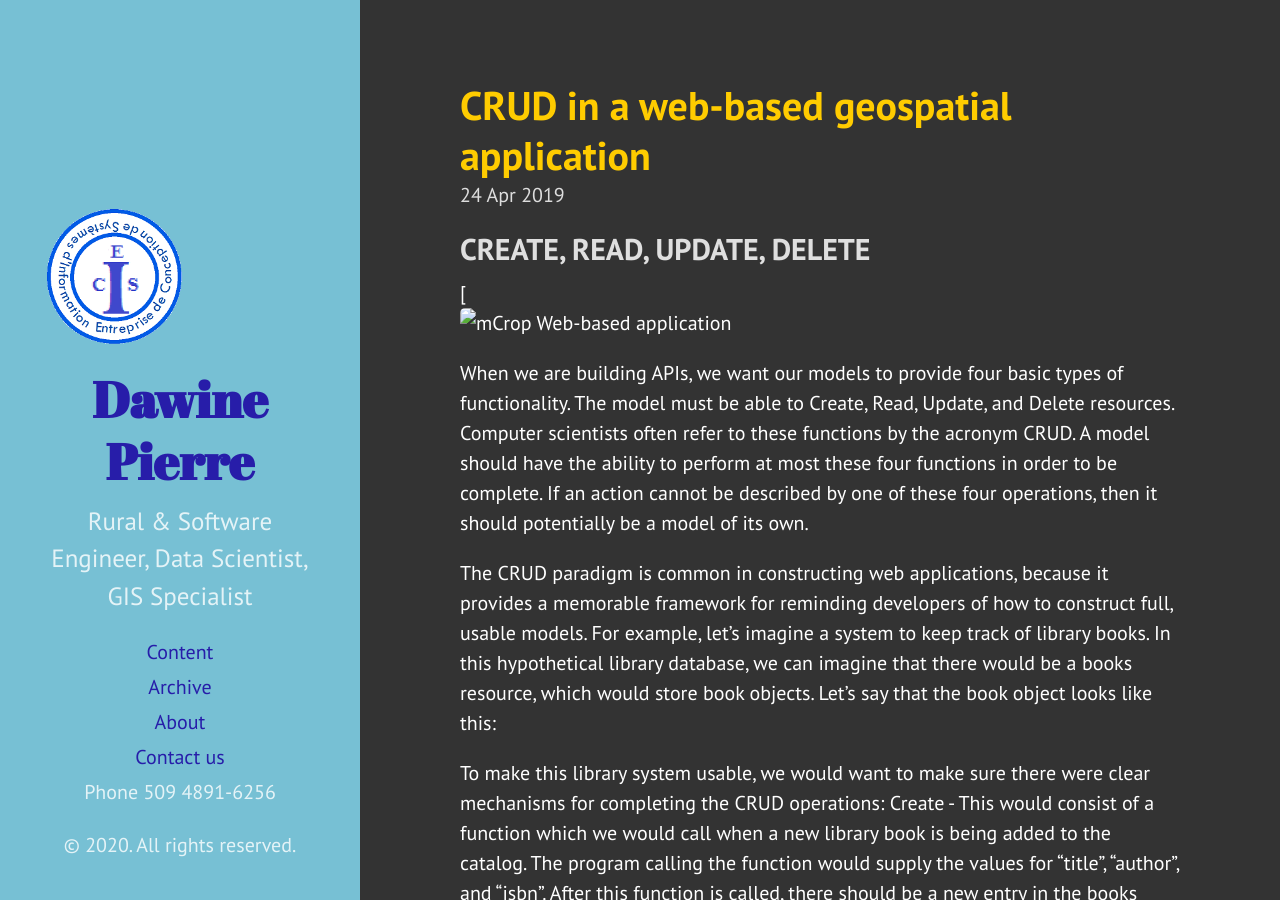
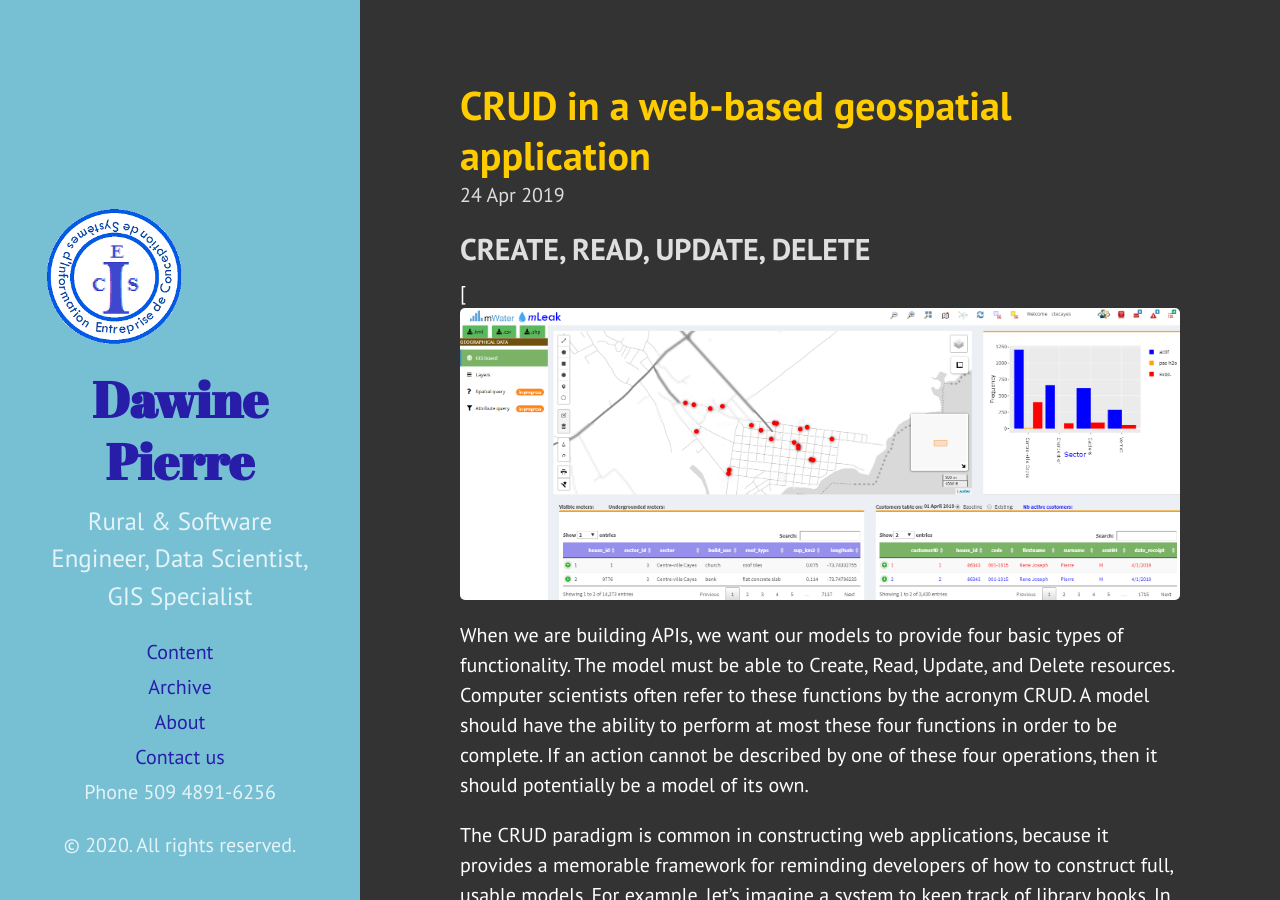
Before and after one commit to pdawine/pdawine.github.io, a Jekyll site: the page built from _posts/2019-04-24-CRUD_in_a_web_based_spatial_app.md, in a window 1280 px wide and 900 px high. Built offline with Jekyll 4.4.1, drawn with Linux system fonts in a browser that asks for light colours; a file with an impossible date is left out.

Commit message:
Update 2019-04-24-CRUD_in_a_web_based_spatial_app.md

```diff
--- a/_posts/2019-04-24-CRUD_in_a_web_based_spatial_app.md
+++ b/_posts/2019-04-24-CRUD_in_a_web_based_spatial_app.md
@@ -5,7 +5,7 @@ title: CRUD in a web-based geospatial application
 
 ## CREATE, READ, UPDATE, DELETE
 
-[![mCrop Web-based application](assets/pictures/NLP_Project2014/LetsGetStarted.png)
+[![mCrop Web-based application](/assets/pictures/mleak.png)
 
 
 When we are building APIs, we want our models to provide four basic types of functionality. The model must be able to Create, Read, Update, and Delete resources. Computer scientists often refer to these functions by the acronym CRUD. A model should have the ability to perform at most these four functions in order to be complete. If an action cannot be described by one of these four operations, then it should potentially be a model of its own.
```
